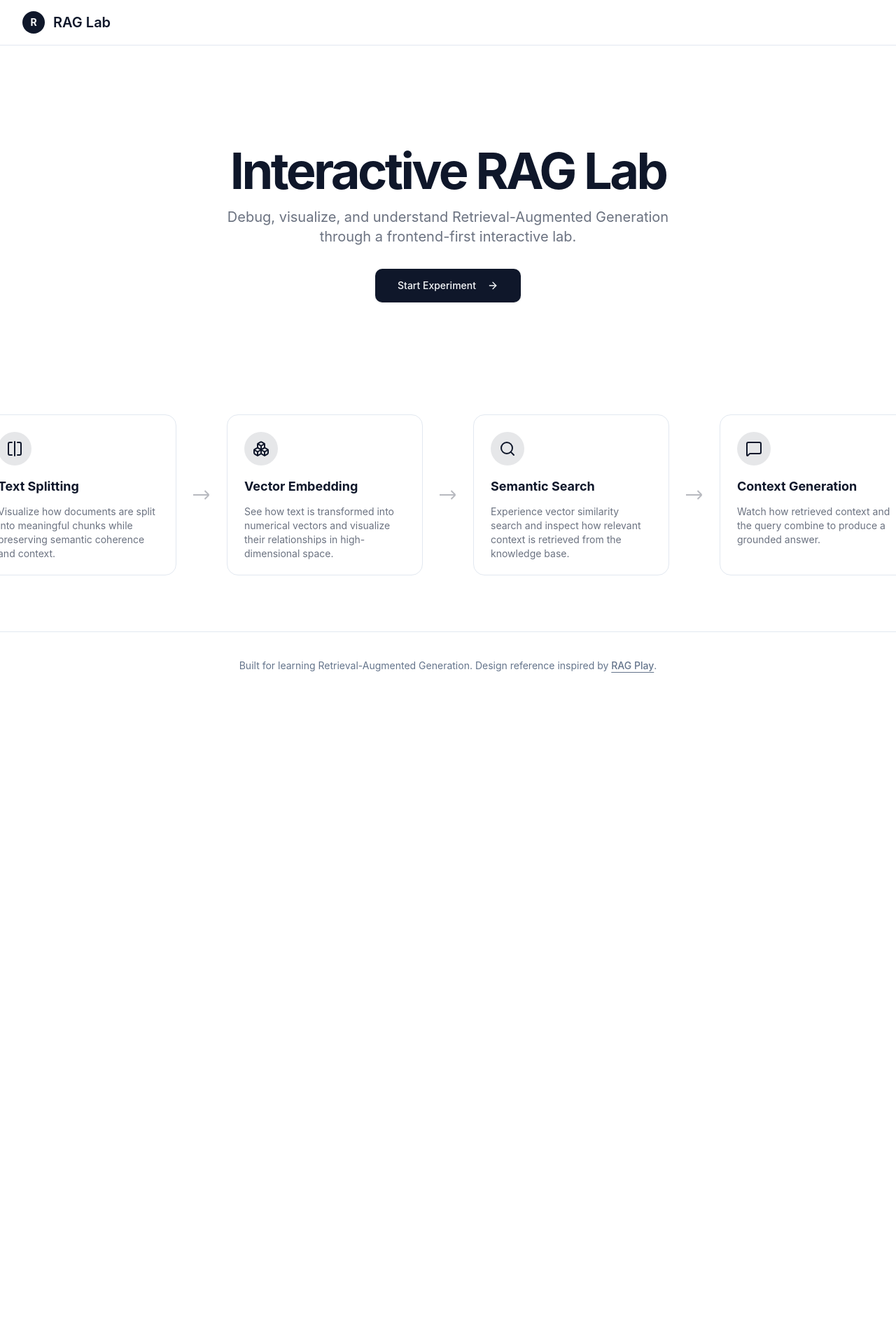
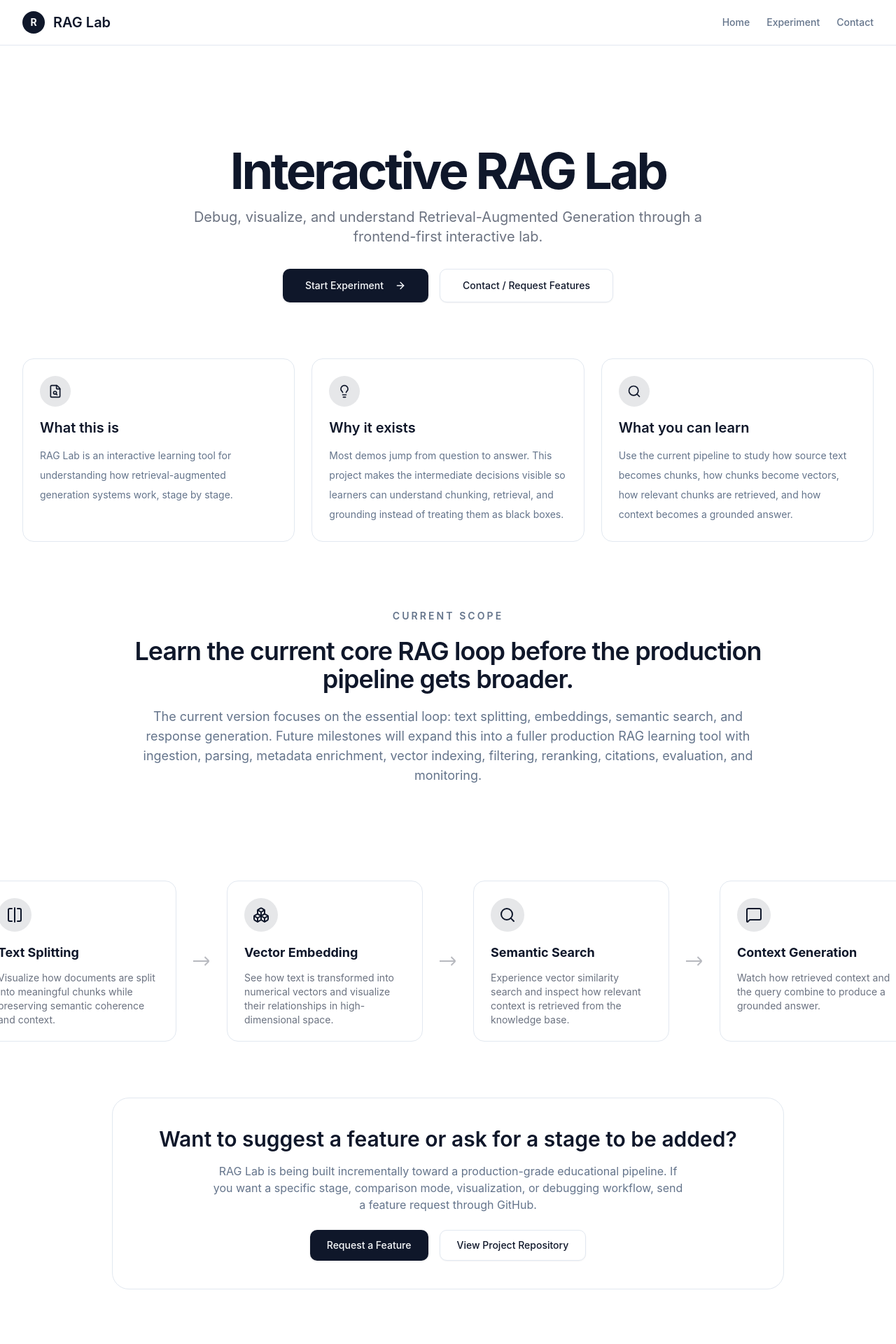
Before and after one commit to Kaushik-2005/RAG, a Next.js app: page / in a window 1280 px wide. Shown: the top 1920 px of the page at 70% size. Before the commit the page ends 999 px from the top, so only its background shows below. Built offline with nearby package versions, Linux system fonts and the light colour scheme.

Commit message:
feat: adding more info on the web page

```diff
--- a/app/components/header.tsx
+++ b/app/components/header.tsx
@@ -10,6 +10,11 @@ export function Header() {
           </div>
           <span className="text-xl font-semibold">RAG Lab</span>
         </Link>
+        <div className="flex items-center gap-6 text-sm font-medium text-muted-foreground">
+          <Link className="transition-colors hover:text-foreground" href="/">Home</Link>
+          <Link className="transition-colors hover:text-foreground" href="/experiment">Experiment</Link>
+          <Link className="transition-colors hover:text-foreground" href="/contact">Contact</Link>
+        </div>
       </div>
     </nav>
   );
--- /dev/null
+++ b/app/contact/page.tsx
@@ -0,0 +1,79 @@
+import Link from "next/link";
+import { FolderGit2, Lightbulb, Mail, MessageSquare } from "lucide-react";
+
+import { Button } from "@/components/ui/button";
+
+const repositoryUrl = "https://github.com/Kaushik-2005/RAG";
+const issuesUrl = "https://github.com/Kaushik-2005/RAG/issues";
+const featureRequestUrl = "https://github.com/Kaushik-2005/RAG/issues/new?title=Feature%20request%3A%20";
+
+const contactOptions = [
+  {
+    title: "Request a feature",
+    description: "Ask for a new pipeline stage, visualization, comparison workflow, or educational explanation.",
+    href: featureRequestUrl,
+    icon: <Lightbulb className="h-5 w-5 text-primary" />,
+    cta: "Open feature request",
+  },
+  {
+    title: "Report an issue",
+    description: "If something is broken, confusing, or incomplete, open an issue with reproduction steps and screenshots.",
+    href: issuesUrl,
+    icon: <MessageSquare className="h-5 w-5 text-primary" />,
+    cta: "Open issues",
+  },
+  {
+    title: "Project repository",
+    description: "Review the code, roadmap, and current implementation details directly in the GitHub repository.",
+    href: repositoryUrl,
+    icon: <FolderGit2 className="h-5 w-5 text-primary" />,
+    cta: "View repository",
+  },
+];
+
+export default function ContactPage() {
+  return (
+    <main className="min-h-screen bg-background pt-20">
+      <section className="container mx-auto max-w-5xl px-4 pb-20 pt-24 sm:px-6 lg:px-8">
+        <div className="mx-auto max-w-3xl text-center">
+          <p className="text-sm font-semibold uppercase tracking-[0.22em] text-muted-foreground">Contact</p>
+          <h1 className="mt-4 text-4xl font-bold tracking-tight sm:text-5xl">Contact RAG Lab or request a feature</h1>
+          <p className="mt-6 text-base leading-8 text-muted-foreground sm:text-lg">
+            RAG Lab is being built as a production-grade educational RAG learning tool. The best current way to request a feature,
+            report a bug, or follow the roadmap is through the GitHub project.
+          </p>
+        </div>
+
+        <div className="mt-12 grid gap-6 md:grid-cols-3">
+          {contactOptions.map((option) => (
+            <article key={option.title} className="rounded-2xl border bg-background p-6">
+              <div className="mb-4 inline-flex rounded-full bg-primary/10 p-3">{option.icon}</div>
+              <h2 className="text-xl font-semibold">{option.title}</h2>
+              <p className="mt-3 text-sm leading-7 text-muted-foreground">{option.description}</p>
+              <Button className="mt-6 w-full" variant="outline" asChild>
+                <Link href={option.href} target="_blank" rel="noopener noreferrer">{option.cta}</Link>
+              </Button>
+            </article>
+          ))}
+        </div>
+
+        <div className="mt-12 rounded-3xl border bg-background px-8 py-10">
+          <div className="flex items-start gap-4">
+            <div className="rounded-full bg-primary/10 p-3">
+              <Mail className="h-5 w-5 text-primary" />
+            </div>
+            <div>
+              <h2 className="text-xl font-semibold">What to include in a good feature request</h2>
+              <ul className="mt-4 space-y-3 text-sm leading-7 text-muted-foreground">
+                <li>- Which stage of the RAG pipeline the feature belongs to</li>
+                <li>- What the learner should be able to see or understand after using it</li>
+                <li>- Any reference screenshots, products, or papers that explain the idea</li>
+                <li>- Whether the feature is educational, debugging-focused, or production-simulation focused</li>
+              </ul>
+            </div>
+          </div>
+        </div>
+      </section>
+    </main>
+  );
+}
--- a/app/page.tsx
+++ b/app/page.tsx
@@ -1,7 +1,10 @@
 import Link from "next/link";
-import { ArrowRight, Boxes, MessageSquare, Search, SplitSquareHorizontal } from "lucide-react";
+import { ArrowRight, Boxes, FileSearch, Lightbulb, MessageSquare, Search, SplitSquareHorizontal } from "lucide-react";
 
 import { Button } from "@/components/ui/button";
+
+const repositoryUrl = "https://github.com/Kaushik-2005/RAG";
+const featureRequestUrl = "https://github.com/Kaushik-2005/RAG/issues/new?title=Feature%20request%3A%20";
 
 const Arrow = () => (
   <div className="hidden items-center justify-center lg:flex">
@@ -38,6 +41,24 @@ const features = [
   },
 ];
 
+const learningGoals = [
+  {
+    title: "What this is",
+    description: "RAG Lab is an interactive learning tool for understanding how retrieval-augmented generation systems work, stage by stage.",
+    icon: <FileSearch className="h-5 w-5 text-primary" />,
+  },
+  {
+    title: "Why it exists",
+    description: "Most demos jump from question to answer. This project makes the intermediate decisions visible so learners can understand chunking, retrieval, and grounding instead of treating them as black boxes.",
+    icon: <Lightbulb className="h-5 w-5 text-primary" />,
+  },
+  {
+    title: "What you can learn",
+    description: "Use the current pipeline to study how source text becomes chunks, how chunks become vectors, how relevant chunks are retrieved, and how context becomes a grounded answer.",
+    icon: <Search className="h-5 w-5 text-primary" />,
+  },
+];
+
 function FeatureCard({ feature }: { feature: (typeof features)[0] }) {
   return (
     <Link
@@ -57,25 +78,48 @@ export default function Home() {
   return (
     <main className="min-h-screen bg-background pt-20">
       <section className="container relative mx-auto max-w-7xl px-4 pb-20 pt-32 sm:px-6 lg:px-8">
-        <div className="absolute inset-0 -z-10">
-          <div className="absolute inset-0 bg-gradient-to-r from-blue-50 to-indigo-50 opacity-50" />
-          <div className="absolute h-full w-full bg-[radial-gradient(#e5e7eb_1px,transparent_1px)] [background-size:16px_16px] [mask-image:radial-gradient(ellipse_50%_50%_at_50%_50%,#000_70%,transparent_100%)]" />
-        </div>
         <div className="flex flex-col items-center justify-center space-y-8 text-center">
           <div className="space-y-4">
             <h1 className="text-4xl font-bold tracking-tighter sm:text-5xl md:text-6xl lg:text-7xl">Interactive RAG Lab</h1>
-            <p className="mx-auto max-w-[700px] text-gray-500 dark:text-gray-400 md:text-xl">
+            <p className="mx-auto max-w-[760px] text-gray-500 dark:text-gray-400 md:text-xl">
               Debug, visualize, and understand Retrieval-Augmented Generation through a frontend-first interactive lab.
             </p>
           </div>
-          <div className="flex space-x-4">
+          <div className="flex flex-wrap items-center justify-center gap-4">
             <Button size="lg" className="group h-12 px-8" asChild>
               <Link href="/experiment">
                 Start Experiment
                 <ArrowRight className="ml-2 h-4 w-4 transition-transform group-hover:translate-x-1" />
               </Link>
             </Button>
+            <Button size="lg" variant="outline" className="h-12 px-8" asChild>
+              <Link href="/contact">Contact / Request Features</Link>
+            </Button>
           </div>
+        </div>
+      </section>
+
+      <section className="container mx-auto max-w-7xl px-4 pb-10 sm:px-6 lg:px-8">
+        <div className="grid gap-6 md:grid-cols-3">
+          {learningGoals.map((goal) => (
+            <article key={goal.title} className="rounded-2xl border bg-background p-6">
+              <div className="mb-4 inline-flex rounded-full bg-primary/10 p-3">{goal.icon}</div>
+              <h2 className="mb-3 text-xl font-semibold">{goal.title}</h2>
+              <p className="text-sm leading-7 text-muted-foreground">{goal.description}</p>
+            </article>
+          ))}
+        </div>
+      </section>
+
+      <section className="container mx-auto max-w-7xl px-4 py-14 sm:px-6 lg:px-8">
+        <div className="mx-auto max-w-4xl space-y-5 text-center">
+          <p className="text-sm font-semibold uppercase tracking-[0.22em] text-muted-foreground">Current scope</p>
+          <h2 className="text-3xl font-semibold tracking-tight sm:text-4xl">Learn the current core RAG loop before the production pipeline gets broader.</h2>
+          <p className="text-base leading-8 text-muted-foreground sm:text-lg">
+            The current version focuses on the essential loop: text splitting, embeddings, semantic search, and response generation.
+            Future milestones will expand this into a fuller production RAG learning tool with ingestion, parsing, metadata enrichment,
+            vector indexing, filtering, reranking, citations, evaluation, and monitoring.
+          </p>
         </div>
       </section>
 
@@ -91,6 +135,24 @@ export default function Home() {
           ))}
         </div>
       </section>
+
+      <section className="container mx-auto max-w-5xl px-4 pb-20 sm:px-6 lg:px-8">
+        <div className="rounded-3xl border bg-background px-8 py-10 text-center sm:px-12">
+          <h2 className="text-2xl font-semibold sm:text-3xl">Want to suggest a feature or ask for a stage to be added?</h2>
+          <p className="mx-auto mt-4 max-w-2xl text-sm leading-7 text-muted-foreground sm:text-base">
+            RAG Lab is being built incrementally toward a production-grade educational pipeline. If you want a specific stage,
+            comparison mode, visualization, or debugging workflow, send a feature request through GitHub.
+          </p>
+          <div className="mt-6 flex flex-wrap items-center justify-center gap-4">
+            <Button className="h-11 px-6" asChild>
+              <Link href={featureRequestUrl} target="_blank" rel="noopener noreferrer">Request a Feature</Link>
+            </Button>
+            <Button variant="outline" className="h-11 px-6" asChild>
+              <Link href={repositoryUrl} target="_blank" rel="noopener noreferrer">View Project Repository</Link>
+            </Button>
+          </div>
+        </div>
+      </section>
     </main>
   );
 }
```
